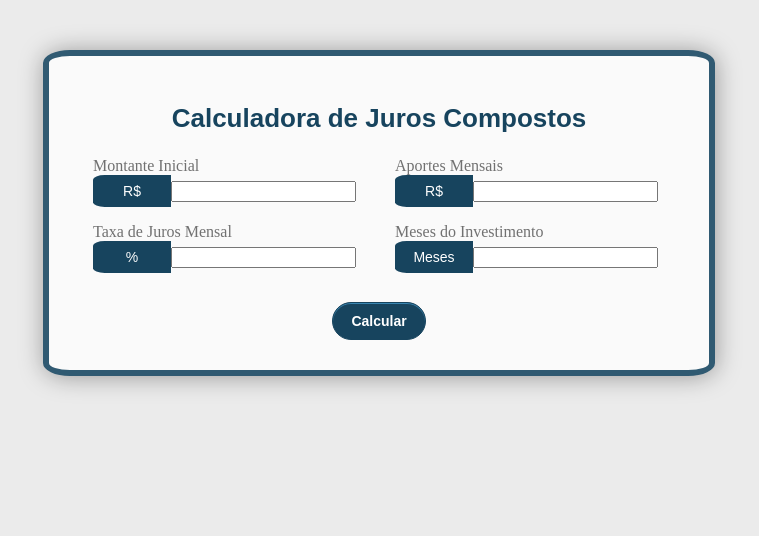
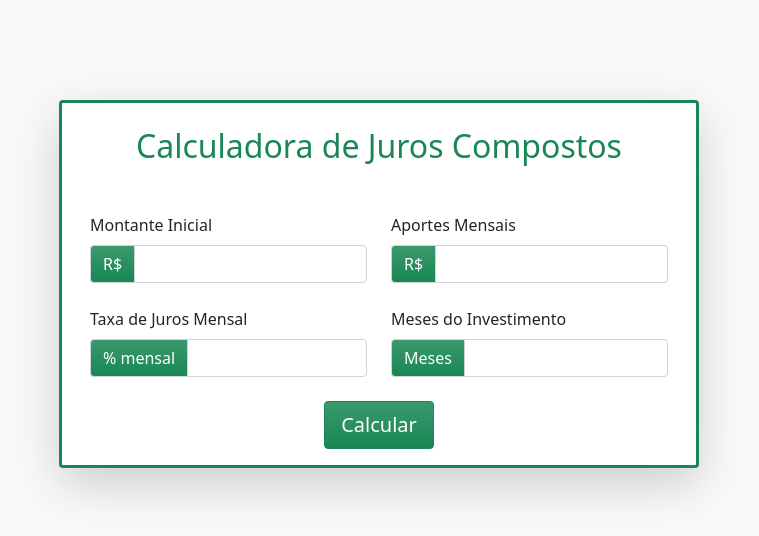
Before and after one commit to b-rbmp/Calculadora-Juros-Compostos, a Flask app: page / in a window 1280 px wide. Shown: the top 536 px of the page, without its empty margins (261-1020 px from the left). Run offline with Flask 2, Linux system fonts and the light colour scheme; some libraries are stand-ins or nearby versions.

Commit message:
Integração com plotly
Integração com plotly+pandas para visualização da evolução do capital

```diff
--- a/application/routes.py
+++ b/application/routes.py
@@ -7,6 +7,8 @@ from flask import (
 )
 from .forms import CalcularForm
 from .calculos import calculo_juros_compostos
+from .plotly_wrapper import create_plot_calculos
+import pandas as pd
 
 @app.route("/", methods=['GET', 'POST'])
 def calcular():
@@ -33,12 +35,14 @@ def resultado():
         taxa_mensal=float(request.args['taxa']),
         tempo_meses=int(request.args['tempo'])
     )
+    plot = create_plot_calculos(round(capital_mensal, 2))
     return render_template(
         "resultado.html",
         montante_inicial=round(float(request.args['montante']), 2),
-        capital_final=round(capital_mensal[-1, 0], 2),
-        juros_acumulados=round(capital_mensal[-1, 2], 2),
-        total_aportado=round(int(request.args['tempo'])*float(request.args['aportes']), 2)
+        capital_final=round(capital_mensal['Capital'].iloc[-1], 2),
+        juros_acumulados=round(capital_mensal['Juros Acumulados'].iloc[-1], 2),
+        total_aportado=round(capital_mensal['Valor Aportado'].iloc[-1], 2),
+        plot=plot
     )
 
 @app.route("/favicon.ico")
--- a/application/static/styles/mainstyles.css
+++ b/application/static/styles/mainstyles.css
@@ -1,5 +1,5 @@
 body {
-    background-color:rgba(199, 199, 199, 0.35);
+    background-color:rgba(199, 199, 199, 0.1) !important;
 }
 
 .form-title{
@@ -10,104 +10,14 @@ body {
     text-align: center;
 }
 
-.field-label{
-    color: rgba(87, 87, 87, 0.849);
+.formwrapper{
+    display: block;
+	background: #FAFAFA;
+	margin: 100px auto;
 }
 
-.formwrapper{
+.resultswrapper{
     display: block;
-	max-width: 600px;
-	background: #FAFAFA;
-	padding: 30px;
-	margin: 50px auto;
-	box-shadow: 1px 1px 25px rgba(0, 0, 0, 0.35);
-	border-radius: 4%;
-	border: 6px solid #305A72;
+    background: #FAFAFA;
+    margin: 100px auto
 }
-.formwrapper ul{
-	padding:0;
-	margin:0;
-	list-style:none;
-}
-.formwrapper ul li{
-	display: block;
-	margin-bottom: 10px;
-	min-height: 35px;
-}
-
-
-.fieldcontainer{
-    display: flex;
-    justify-content: flex-start;
-    align-items: center;
-}
-
-.input-left-addon{
-    min-width: 20%;
-    background-color: #17445E;
-    color: rgb(255, 255, 255);
-    font: 14px Arial, Helvetica, sans-serif;
-    padding: 8px 12px;
-    vertical-align: middle;
-    text-align: center;
-    border-top-left-radius: 15%;
-    border-bottom-left-radius: 15%;
-}
-
-.formwrapper ul li fieldset{
-    border-style: none;
-    width: 45%;
-}
-.formwrapper ul li input[type="text"]{
-	box-sizing: border-box;
-	-webkit-box-sizing: border-box;
-	-moz-box-sizing: border-box;
-    padding: 8px;
-	outline: none;
-    border: 1px solid #B0CFE0;
-    width: auto;
-	-webkit-transition: all 0.30s ease-in-out;
-	-moz-transition: all 0.30s ease-in-out;
-	-ms-transition: all 0.30s ease-in-out;
-    -o-transition: all 0.30s ease-in-out;
-    border-top-right-radius: 6%;
-    border-bottom-right-radius: 6%;
-
-}
-.formwrapper ul li input[type="text"]:focus{
-	box-shadow: 0 0 5px #B0CFE0;
-    border:1px solid #B0CFE0;
-}
-
-.formwrapper ul li .field-align-left{
-	float:left;
-}
-.formwrapper ul li .field-align-right{
-	float:right;
-}
-
-.submit-button{
-    display: flex;
-    width: 100%;
-    justify-content: center;
-    margin-top: 70px;
-}
-.formwrapper div input[type="submit"] {
-	-moz-box-shadow: inset 0px 1px 0px 0px #3985B1;
-	-webkit-box-shadow: inset 0px 1px 0px 0px #3985B1;
-	box-shadow: inset 0px 1px 0px 0px #3985B1;
-	background-color: #17445E;
-	border: 1px solid #17445E;
-	display: inline-block;
-	cursor: pointer;
-	color: #FFFFFF;
-	padding: 10px 18px;
-    text-decoration: none;
-    border-radius: 25px;
-    font: 14px Arial, Helvetica, sans-serif;
-    font-weight: 600;
-}
-.formwrapper div input[type="submit"]:hover {
-	background: linear-gradient(to bottom, #23668d 5%, #1e79ad 100%);
-	background-color:  #1e4f6ba6;
-}
--- a/application/templates/index.html
+++ b/application/templates/index.html
@@ -1,19 +1,19 @@
 {% extends 'layout.html' %}
 
 {% block content %}
-    <div class="formwrapper">
-        <h1 class="form-title">Calculadora de Juros Compostos</h1>
+    <div class="formwrapper container-fluid shadow-lg p-3 mb-5 w-50 bg-white rounded border border-success border-3 vertical-center">
+        <h1 class="fs-2 text-center mb-5 mt-2 text-success">Calculadora de Juros Compostos</h1>
         <form method="POST" action="/">
             {{ form.csrf_token }}
-            <ul>
-                <li>
-                    <fieldset class="field-align-left">
-                        <div class="field-label">
+            <div class="container">
+                <div class="row g-4 mb-4">
+                    <div class="col-6">
+                        <div class="form-label">
                             {{ form.montante_inicial.label }}
                         </div>
-                        <div class="fieldcontainer">
-                            <span class="input-left-addon" id="reaisaddon1">R$</span>
-                            <span class="field-style">{{ form.montante_inicial }}</span>
+                        <div class="input-group">
+                            <span class="input-group-text bg-success bg-gradient text-white" id="reaisaddon1">R$</span>
+                            {{ form.montante_inicial(class_="form-control") }}
                                 {% if form.montante_inicial.errors %}
                                 <ul class="errors">
                                     {% for error in form.montante_inicial.errors %}
@@ -22,14 +22,14 @@
                                 </ul>
                                 {% endif %}
                         </div>
-                    </fieldset>
-                    <fieldset class="field-align-right">
-                        <div class="field-label">
+                    </div>
+                    <div class="col-6">
+                        <div class="form-label">
                             {{ form.aportes_mensais.label }}
                         </div>
-                        <div class="fieldcontainer">
-                            <span class="input-left-addon" id="reaisaddon2">R$</span>
-                            <span class="field-style"> {{ form.aportes_mensais }}</span>
+                        <div class="input-group">
+                            <span class="input-group-text bg-success bg-gradient text-white" id="reaisaddon2">R$</span>
+                            {{ form.aportes_mensais(class_="form-control") }}
                                 {% if form.aportes_mensais.errors %}
                                 <ul class="errors">
                                     {% for error in form.aportes_mensais.errors %}
@@ -38,16 +38,14 @@
                                 </ul>
                                 {% endif %}
                         </div>
-                    </fieldset>
-                </li>
-                <li>
-                    <fieldset class="field-align-left">
-                        <div class="field-label">
+                    </div>
+                    <div class="col-6">
+                        <div class="form-label">
                             {{ form.taxa_mensal.label }}
                         </div>
-                        <div class="fieldcontainer">
-                            <span class="input-left-addon" id="taxaaddon">%</span>
-                            <span class="field-style">{{ form.taxa_mensal }}</span>
+                        <div class="input-group">
+                            <span class="input-group-text bg-success bg-gradient text-white" id="taxamensal">% mensal</span>
+                            {{ form.taxa_mensal(class_="form-control") }}
                                 {% if form.taxa_mensal.errors %}
                                 <ul class="errors">
                                     {% for error in form.taxa_mensal.errors %}
@@ -56,14 +54,14 @@
                                 </ul>
                                 {% endif %}
                         </div>
-                    </fieldset>
-                    <fieldset class="field-align-right">
-                        <div class="field-label">
+                    </div>
+                    <div class="col-6">
+                        <div class="form-label">
                             {{ form.tempo_meses.label }}
                         </div>
-                        <div class="fieldcontainer">
-                            <span class="input-left-addon" id="mesesaddon">Meses</span>
-                            <span class="field-style">{{ form.tempo_meses }}</span>
+                        <div class="input-group">
+                            <span class="input-group-text bg-success bg-gradient text-white" id="tempomeses">Meses</span>
+                            {{ form.tempo_meses(class_="form-control") }}
                                 {% if form.tempo_meses.errors %}
                                 <ul class="errors">
                                     {% for error in form.tempo_meses.errors %}
@@ -72,12 +70,14 @@
                                 </ul>
                                 {% endif %}
                         </div>
-                    </fieldset>
-                </li>
-            </ul>
-            <div class="submit-button">
-                {{ form.submit }}
                     </div>
+                </div>
+                <div class="text-center">
+                    {{ form.submit(class_="btn btn-success bg-gradient btn-lg rounded") }}
+                </div>
+            </div>
+
+
         </form>
     </div>
 {% endblock %}
--- a/application/templates/layout.html
+++ b/application/templates/layout.html
@@ -4,14 +4,21 @@
   <head>
     <title>{{title}}</title>
     <meta charset="utf-8">
+    <meta name="viewport" content="width=device-width, initial-scale=1">
     <meta name="description" content={{description}}>
     <link rel="shortcut icon" type="image/vnd.microsoft.icon" href="{{url_for('favicon')}}">
     <link rel="stylesheet" type= "text/css" href= "{{ url_for('static',filename='styles/mainstyles.css') }}">
-    <link rel="shortcut icon" href="{{ url_for('static',filename='static/favicon.ico') }}" type="image/x-icon">
+    <link rel="shortcut icon" href="{{ url_for('static',filename='favicon.ico') }}" type="image/x-icon">
+    <link href="https://cdn.jsdelivr.net/npm/bootstrap@5.0.0-beta1/dist/css/bootstrap.min.css" rel="stylesheet" integrity="sha384-giJF6kkoqNQ00vy+HMDP7azOuL0xtbfIcaT9wjKHr8RbDVddVHyTfAAsrekwKmP1" crossorigin="anonymous">
+    <link rel="stylesheet" href="https://use.fontawesome.com/releases/v5.8.1/css/all.css" integrity="sha384-50oBUHEmvpQ+1lW4y57PTFmhCaXp0ML5d60M1M7uH2+nqUivzIebhndOJK28anvf" crossorigin="anonymous">
+    <script src="https://cdn.plot.ly/plotly-latest.min.js"></script>
+    <script src="https://cdn.plot.ly/plotly-locale-pt-br-latest.js"></script>
   </head>
 
   <body>
     {% block content %}{% endblock %}
+
+    <script src="https://cdn.jsdelivr.net/npm/bootstrap@5.0.0-beta1/dist/js/bootstrap.bundle.min.js" integrity="sha384-ygbV9kiqUc6oa4msXn9868pTtWMgiQaeYH7/t7LECLbyPA2x65Kgf80OJFdroafW" crossorigin="anonymous"></script>
   </body>
 
 </html>
```
Also changed, not shown: application/calculos.py (+9 -23 lines), application/plotly_wrapper.py (added, +81 -0 lines), application/templates/resultado.html (+37 -6 lines). Lines whose indentation alone changed are shown as unchanged.
